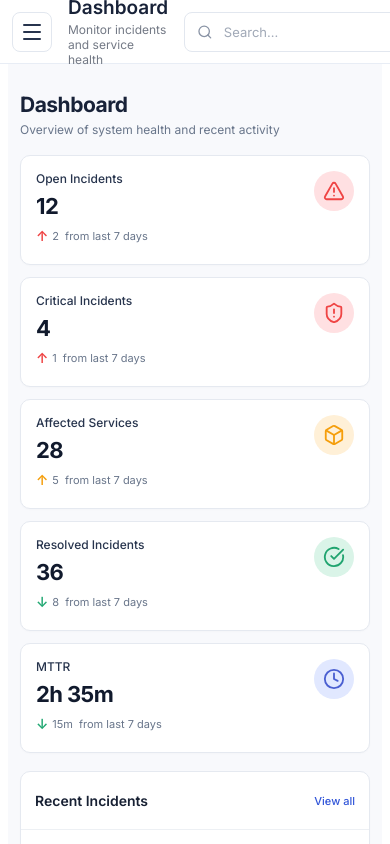
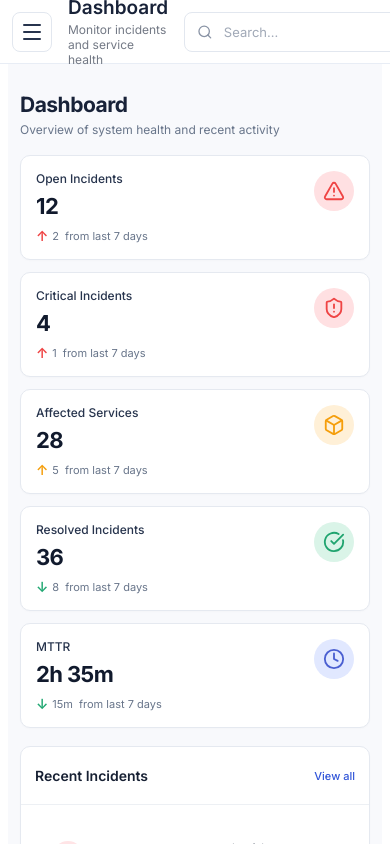
Before and after one commit to NaniGudivaka/incident-explorer, a React (Vite) app: page / in a window 390 px wide. Shown: the top 844 px of the page. Built offline with nearby package versions, Linux system fonts and the light colour scheme.

Commit message:
Update CSS for mobile responsiveness

```diff
--- a/src/components/dashboard/styles/dashboard.css
+++ b/src/components/dashboard/styles/dashboard.css
@@ -433,7 +433,7 @@
   }
 
   .stat-card {
-    min-height: 110px;
+    min-height: 100px;
   }
 
   .dashboard-header {
```
